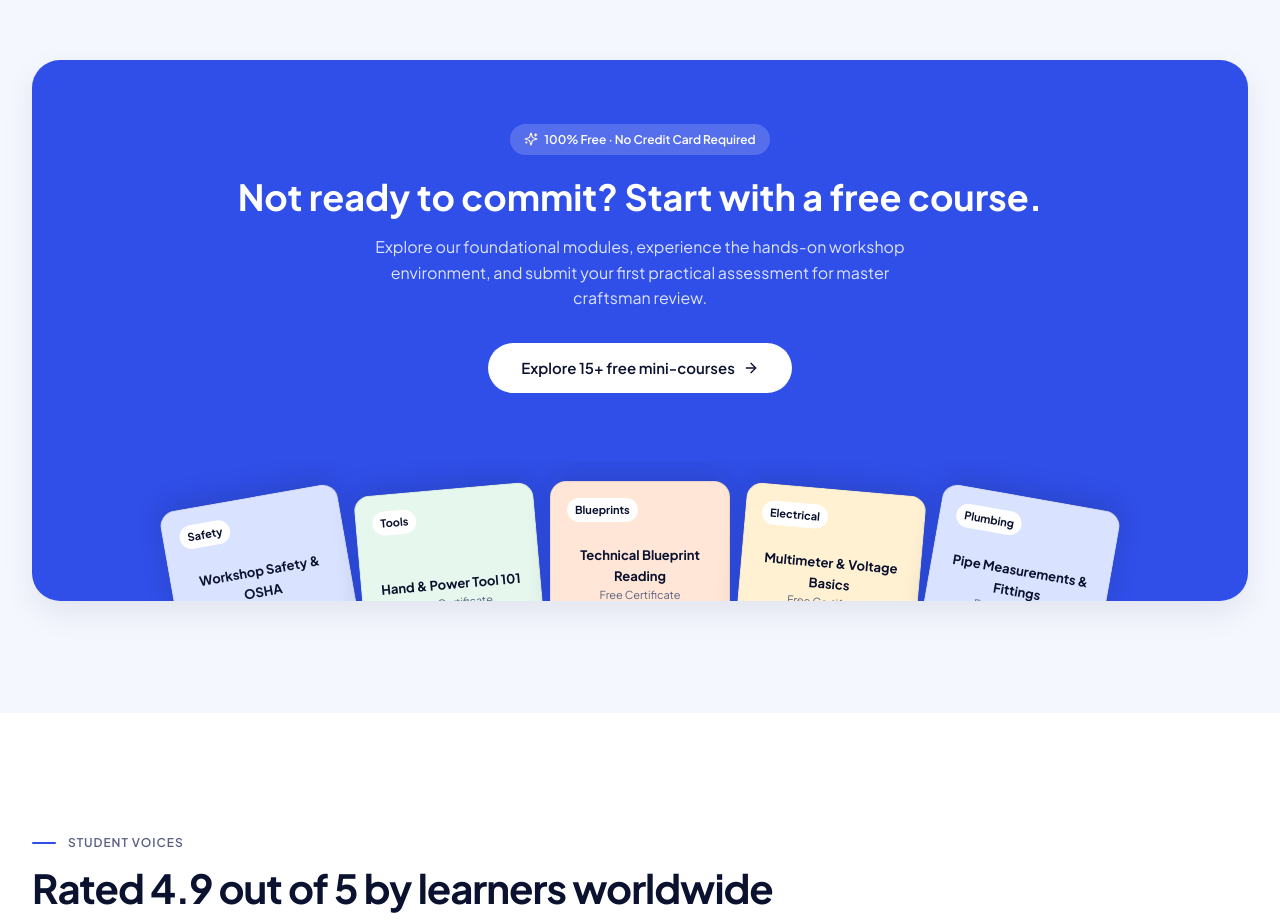
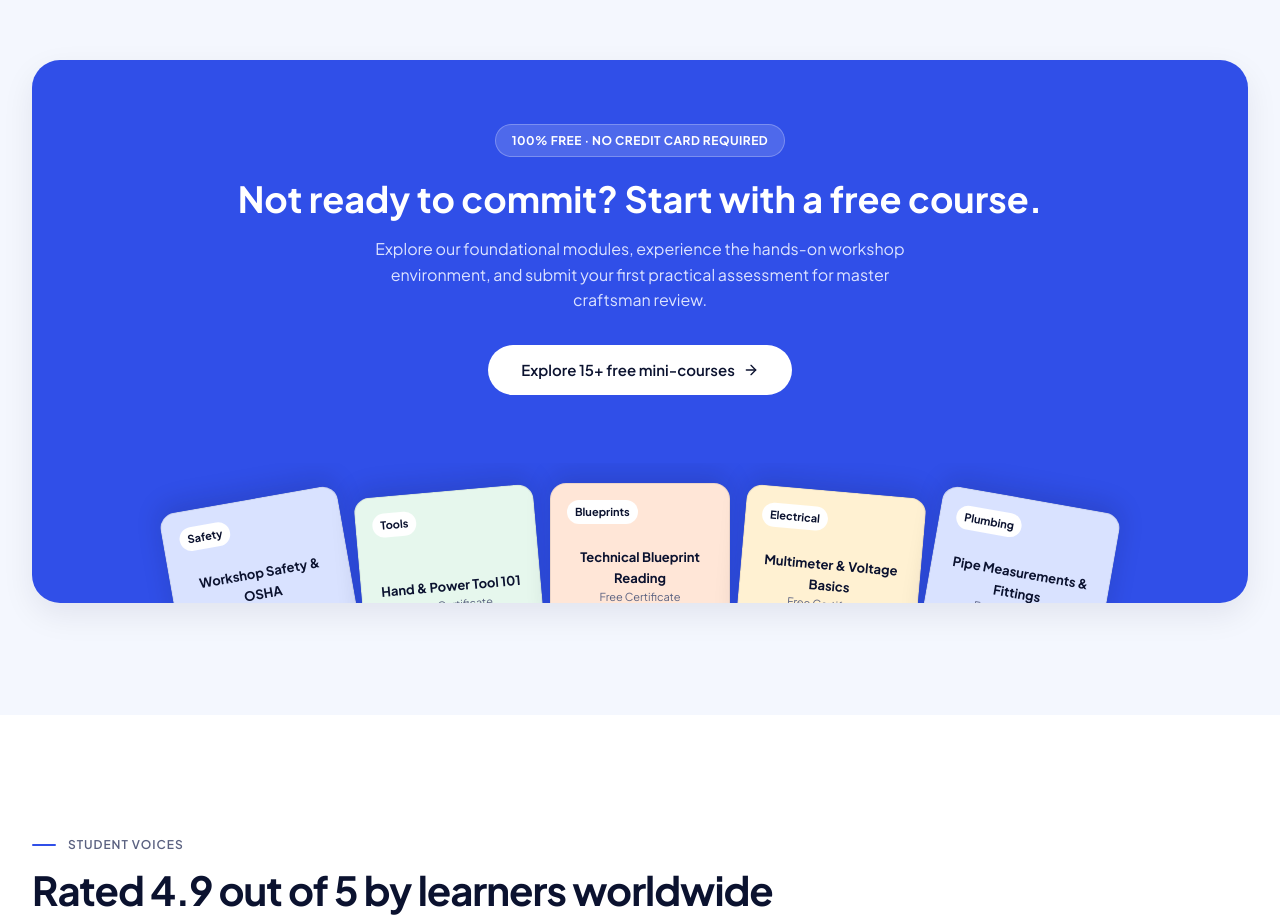
Before and after one commit to Asif-Ali-Dewan/japan-project, a React (Vite) app: page / in a window 1280 px wide. Shown: the part 6760-7681 px from the top of the page. Built offline with nearby package versions, Linux system fonts and the light colour scheme.

Commit message:
Remove AI sparkles star icon from free course banner pill badge

```diff
--- a/src/components/FreeCourseBanner.jsx
+++ b/src/components/FreeCourseBanner.jsx
@@ -1,5 +1,5 @@
 import React from 'react';
-import { ArrowRight, Sparkles, BookOpen } from 'lucide-react';
+import { ArrowRight, BookOpen } from 'lucide-react';
 
 export default function FreeCourseBanner({ onOpenAuth }) {
   const freeTracks = [
@@ -25,21 +25,23 @@ export default function FreeCourseBanner({ onOpenAuth }) {
             boxShadow: 'var(--shadow)',
           }}
         >
-          {/* Subtle pill tag */}
+          {/* Clean Editorial Pill Badge (Zero AI Stars / Sparkles) */}
           <div
             style={{
               display: 'inline-flex',
               alignItems: 'center',
-              gap: '6px',
-              padding: '6px 14px',
+              padding: '6px 16px',
               borderRadius: 'var(--r-pill)',
-              backgroundColor: 'rgba(255, 255, 255, 0.18)',
+              backgroundColor: 'rgba(255, 255, 255, 0.15)',
+              border: '1px solid rgba(255, 255, 255, 0.25)',
               fontSize: '12px',
-              fontWeight: '600',
+              fontWeight: '700',
+              letterSpacing: '0.04em',
+              textTransform: 'uppercase',
+              color: '#FFFFFF',
               marginBottom: '20px',
             }}
           >
-            <Sparkles size={14} color="#FFF1D2" />
             <span>100% Free · No Credit Card Required</span>
           </div>
 
```
